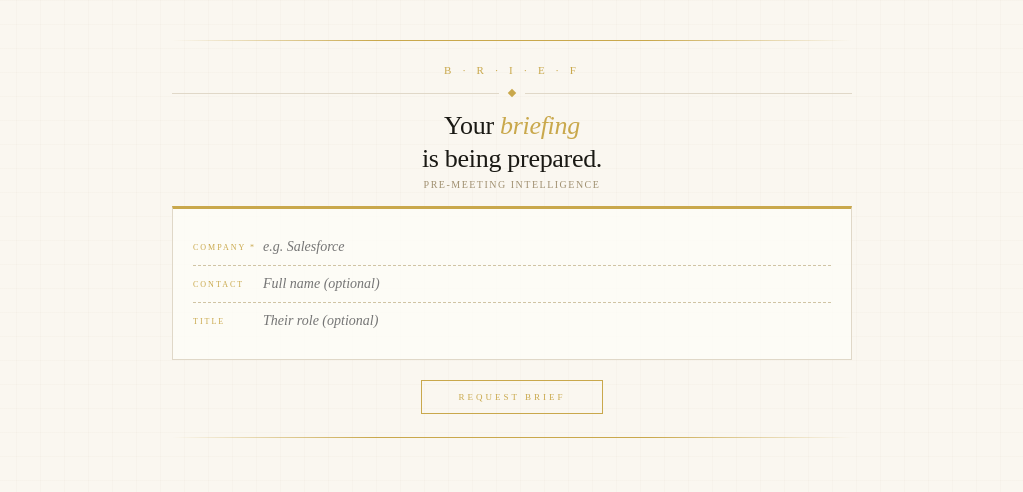
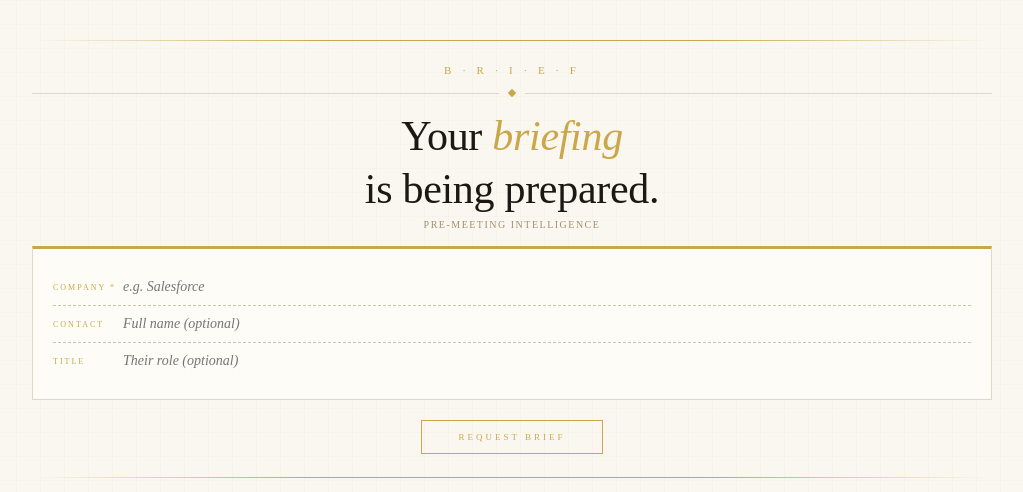
Before and after one commit to JaimeYeung/pre-meeting-brief, a Next.js app: page / in a window 1280 px wide. Shown: the top 492 px of the page, without its empty margins (128-1151 px from the left). Built offline with nearby package versions, Linux system fonts and the light colour scheme.

Commit message:
polish: widen layout to 960px and scale up heading for zoom-in effect

```diff
--- a/app/page.tsx
+++ b/app/page.tsx
@@ -57,7 +57,7 @@ export default function Page() {
       <div style={{
         position: 'relative',
         width: '100%',
-        maxWidth: '680px',
+        maxWidth: '960px',
         paddingTop: '24px',
         paddingBottom: '24px',
       }}>
--- a/components/BriefDisplay.tsx
+++ b/components/BriefDisplay.tsx
@@ -36,7 +36,7 @@ export function BriefDisplay({ brief, inputMode, isLoading }: BriefDisplayProps)
   if (!isLoading && !brief) return null
 
   return (
-    <div style={{ width: '100%', maxWidth: '680px', margin: '0 auto', paddingTop: '24px' }}>
+    <div style={{ width: '100%', maxWidth: '960px', margin: '0 auto', paddingTop: '24px' }}>
       <GoldDivider />
 
       {inputMode && INPUT_MODE_NOTES[inputMode] && (
--- a/components/InputForm.tsx
+++ b/components/InputForm.tsx
@@ -53,7 +53,7 @@ export function InputForm({ onSubmit, isLoading }: InputFormProps) {
 
       <h1 style={{
         fontFamily: 'var(--font-display)',
-        fontSize: 'clamp(20px, 3vw, 26px)',
+        fontSize: 'clamp(28px, 4vw, 42px)',
         fontWeight: 300,
         color: 'var(--ink)',
         textAlign: 'center',
```
